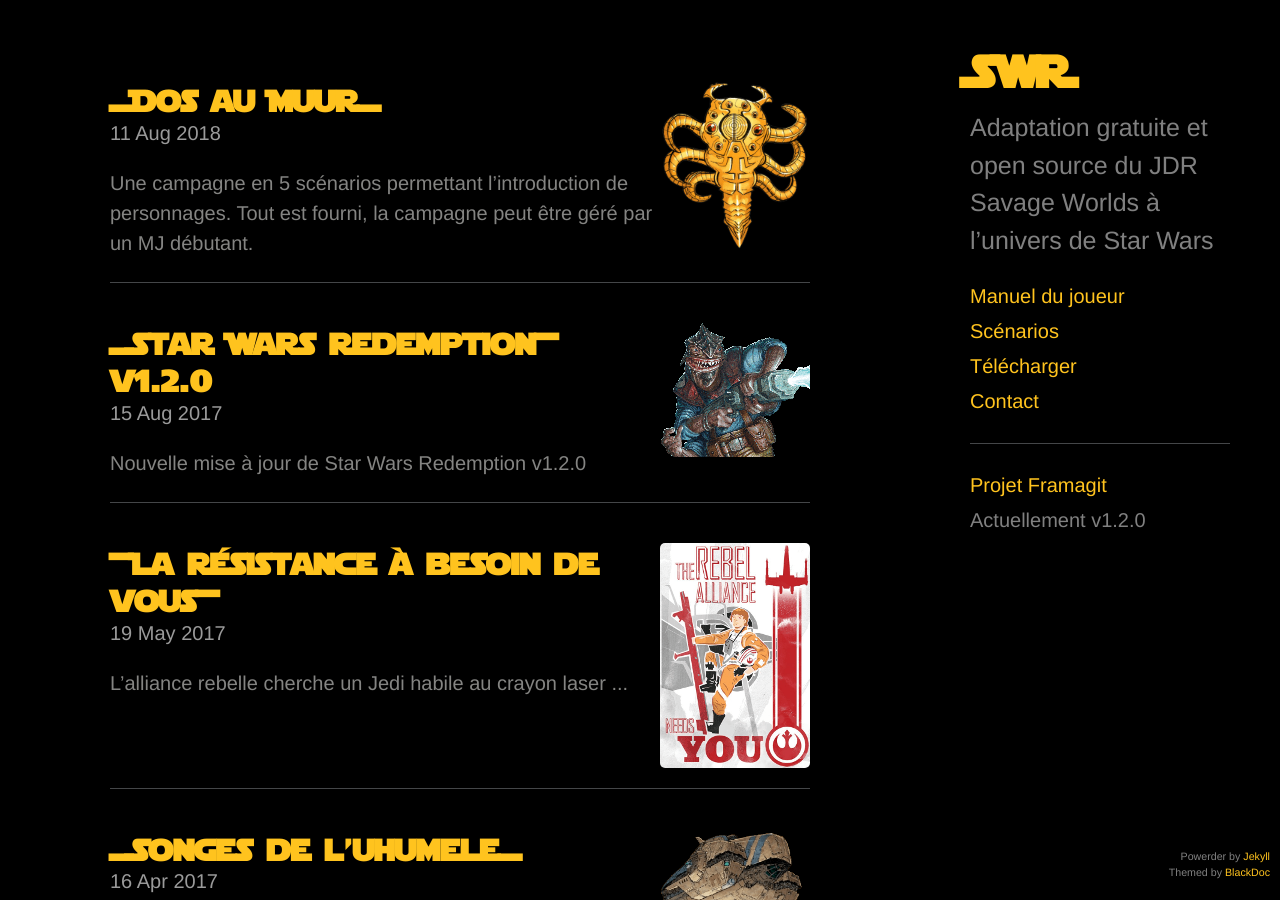
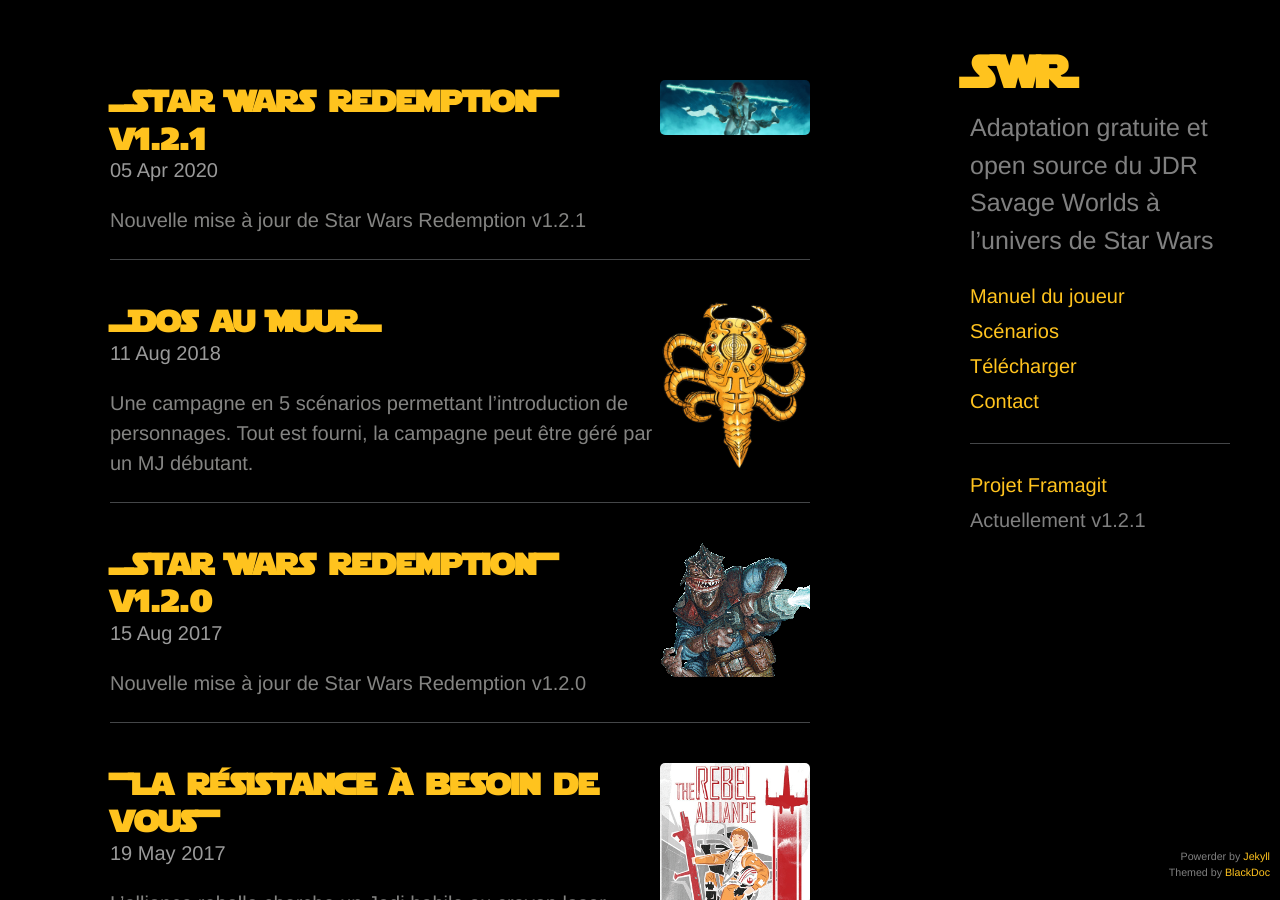
Before and after one commit to star-wars-redemption/star-wars-redemption.gihtub.io, a Jekyll site: the page built from index.html, in a window 1280 px wide and 900 px high. Built offline with Jekyll 4.4.1, drawn with Linux system fonts in a browser that asks for light colours; the list of posts is cut into pages by our own code.

Commit message:
feat(post): Add last player book version 1.2.1

```diff
--- a/_config.yml
+++ b/_config.yml
@@ -22,7 +22,7 @@
 paginate:         10
 
 # Custom vars
-version:          1.2.0
+version:          1.2.1
 
 github:
   repo:           https://git.framasoft.org/sw-redemption
--- a/_includes/sidebar.html
+++ b/_includes/sidebar.html
@@ -26,7 +26,7 @@
         {% endif %}
       {% endfor %}
 
-      <a class="sidebar-nav-item" href="https://framagit.org/sw-redemption/jdrp-sw-redemption/-/jobs/229504/artifacts/raw/SW-Redemption,%20Livre%20du%20joueur-1.2.0.pdf?inline=false">Télécharger</a>
+      <a class="sidebar-nav-item" href="/assets/pdf/swr-livre-joueur-v1.2.1.pdf">Télécharger</a>
       <a target="_blank" class="sidebar-nav-item" href="https://framagit.org/sw-redemption/sw-redemption.frama.io/issues/new">Contact</a>
       <hr>
       <a class="sidebar-nav-item" href="{{ site.github.repo }}">Projet Framagit</a>
--- /dev/null
+++ b/_posts/2020-04-05-Starwars Redemption v1.2.1.md
@@ -0,0 +1,17 @@
+---
+layout: post
+title: =Star Wars Redemption+ v1.2.1
+excerpt: "Nouvelle mise à jour de Star Wars Redemption v1.2.1"
+download: /assets/pdf/swr-livre-joueur-v1.2.1.pdf
+image: sw-redemption.jpg
+---
+
+![img]({{ site.img_dir | append: page.image | absolute_url }}){: .right}
+
+Voilà bien longtemps que je n’avaispas fait de modification. En cette période de confinement, on a ressorti les JDR et voilà donc quelques petites corrections sur le livre du joueur de SWR.
+
+* Ajout de la compétence persuasion qui avait été oubliée
+* Ajout de la fiche de personnage "officielle" avec ses sources.
+
+
+[Manuel du joueur]({{ page.download }})
```
Also changed, not shown: _posts/2017-01-21-Star Wars Redemention.md (+1 -1 lines), letsencrypt.md (deleted, +0 -5 lines), assets/img/swr.png (added), assets/img/swr.svg (added), 1 other file.
